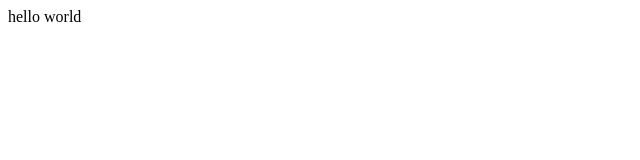
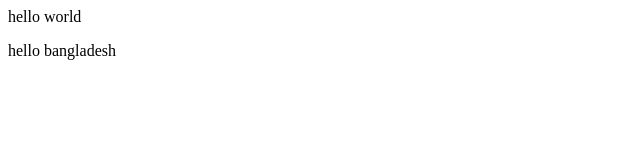
Before and after one commit to saiem1209/first, a plain HTML site: page index.html in a window 1280 px wide. Shown: the whole page, without its empty margins (0-640 px from the left). Drawn offline with Linux system fonts and the light colour scheme.

Commit message:
add another line

```diff
--- a/index.html
+++ b/index.html
@@ -1 +1,2 @@
 <p>hello world</p>
+<P>hello bangladesh</P>
```
